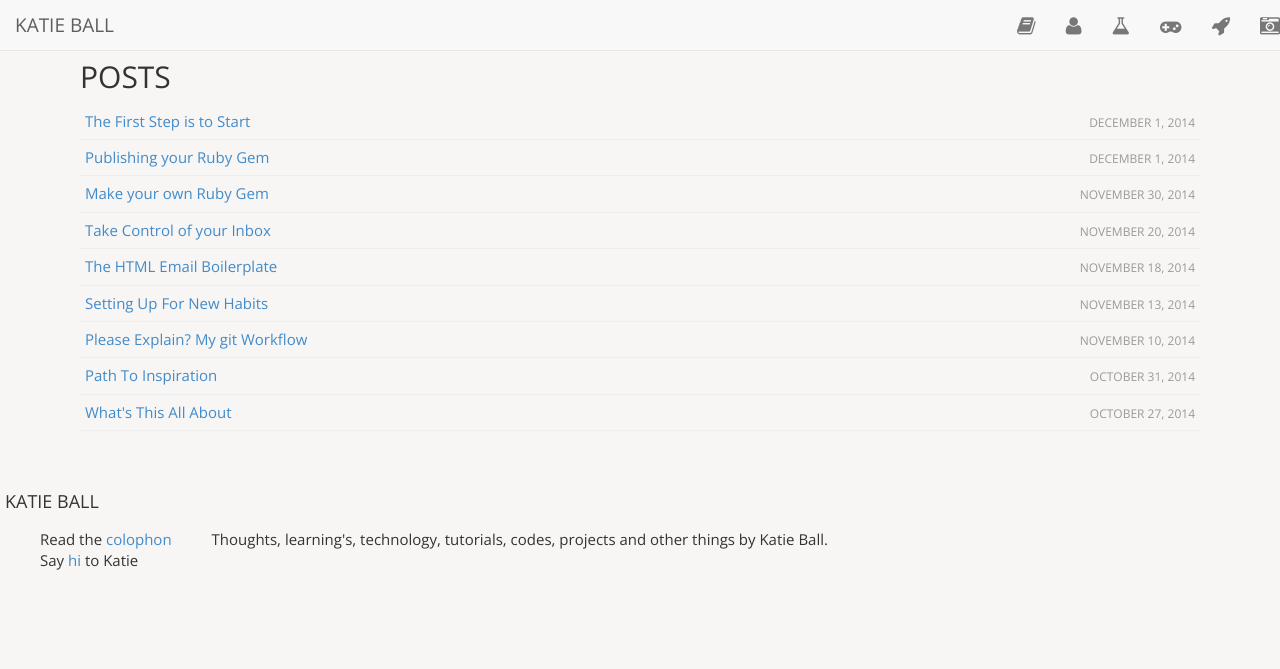
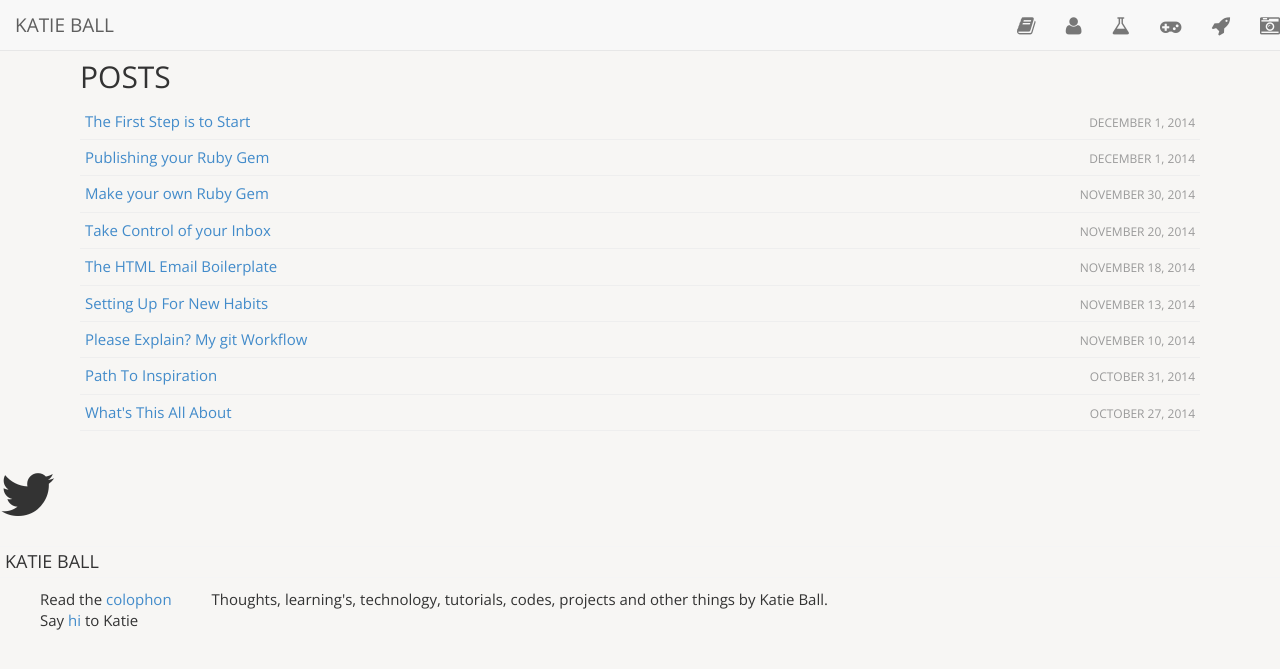
Before and after one commit to roachhd/roachhd.github.io, a Jekyll site: the page built from index.html, in a window 1280 px wide. Shown: the top 669 px of the page. Built offline with Jekyll 4.4.1, drawn with Linux system fonts in a browser that asks for light colours; nearby versions of some CDN libraries.

Commit message:
Update footer.html

```diff
--- a/_includes/footer.html
+++ b/_includes/footer.html
@@ -1,5 +1,5 @@
 <footer class="site-footer">
-
+<i class="fa fa-twitter fa-4x"></i>
   <div class="wrapper">
 
     <h2 class="footer-heading">{{ site.title }}</h2>
```
